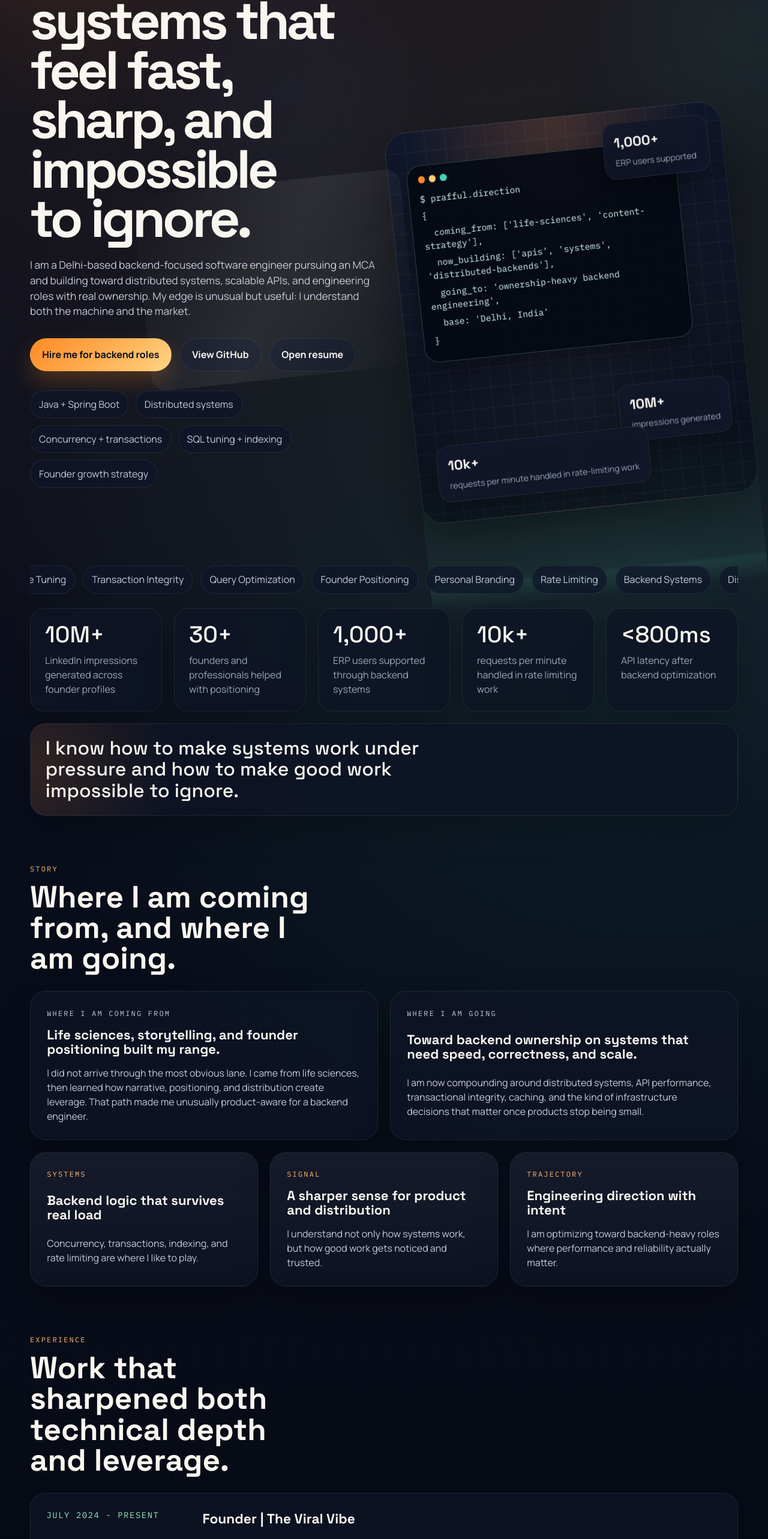
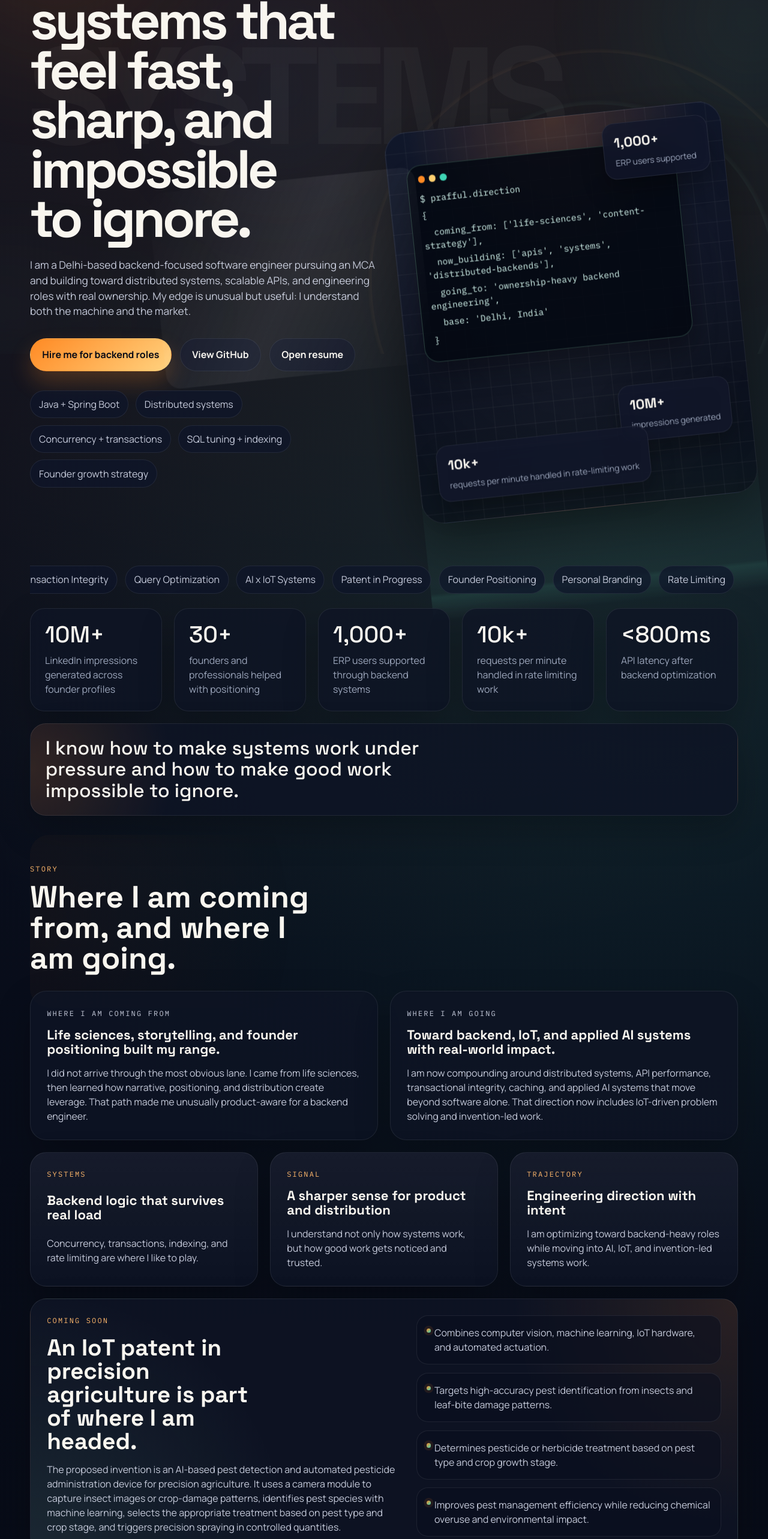
Before and after one commit to Prafful7601/personal-portfolio, a React (Vite) app: page / in a window 1280 px wide. Shown: the part 210-2776 px from the top of the page at 60% size. Built offline with nearby package versions, Linux system fonts and the light colour scheme.

Commit message:
feat: add parallax background and patent trajectory

```diff
--- a/src/App.css
+++ b/src/App.css
@@ -2,6 +2,88 @@
   position: relative;
   overflow: clip;
   isolation: isolate;
+}
+
+.parallax-stage {
+  position: fixed;
+  inset: 0;
+  overflow: hidden;
+  pointer-events: none;
+  z-index: 0;
+}
+
+.parallax-grid,
+.parallax-rings,
+.parallax-beam,
+.parallax-ghost {
+  position: absolute;
+}
+
+.parallax-grid {
+  inset: -10%;
+  background:
+    linear-gradient(rgba(255, 255, 255, 0.03) 1px, transparent 1px),
+    linear-gradient(90deg, rgba(255, 255, 255, 0.03) 1px, transparent 1px);
+  background-size: 5rem 5rem;
+  mask-image: radial-gradient(circle at center, rgba(0, 0, 0, 0.92), transparent 78%);
+}
+
+.parallax-rings {
+  top: 14vh;
+  left: 48%;
+  width: 48rem;
+  height: 48rem;
+  border-radius: 50%;
+  transform-origin: 50% 50%;
+  background:
+    radial-gradient(circle, transparent 32%, rgba(255, 255, 255, 0.06) 32.3%, transparent 33.4%),
+    radial-gradient(circle, transparent 47%, rgba(154, 233, 194, 0.08) 47.3%, transparent 48.6%),
+    radial-gradient(circle, transparent 61%, rgba(255, 186, 108, 0.08) 61.3%, transparent 62.4%);
+  opacity: 0.64;
+}
+
+.parallax-beam {
+  width: 34rem;
+  height: 14rem;
+  border-radius: 999px;
+  filter: blur(70px);
+  opacity: 0.2;
+}
+
+.parallax-beam-a {
+  top: 22vh;
+  right: -8rem;
+  transform: rotate(-18deg);
+  background: linear-gradient(90deg, rgba(255, 138, 36, 0.2), rgba(255, 138, 36, 0.02));
+}
+
+.parallax-beam-b {
+  bottom: 18vh;
+  left: -8rem;
+  transform: rotate(16deg);
+  background: linear-gradient(90deg, rgba(154, 233, 194, 0.16), rgba(154, 233, 194, 0.02));
+}
+
+.parallax-ghost {
+  inset: auto;
+  font-family: 'Space Grotesk', sans-serif;
+  font-size: clamp(7rem, 18vw, 16rem);
+  font-weight: 700;
+  letter-spacing: -0.08em;
+  color: rgba(255, 255, 255, 0.035);
+  white-space: nowrap;
+  line-height: 0.82;
+  user-select: none;
+}
+
+.parallax-ghost-a {
+  top: 12vh;
+  left: -2%;
+}
+
+.parallax-ghost-b {
+  bottom: 10vh;
+  right: -2%;
 }
 
 .progress-bar {
@@ -429,6 +511,7 @@ main {
 .metrics-section,
 .trajectory-grid,
 .focus-grid,
+.patent-shell,
 .project-grid,
 .two-column-grid,
 .skills-grid {
@@ -444,6 +527,7 @@ main {
 .metric-card,
 .trajectory-card,
 .focus-card,
+.patent-card,
 .timeline-item,
 .project-card,
 .info-card,
@@ -460,6 +544,7 @@ main {
 .metric-card::after,
 .trajectory-card::after,
 .focus-card::after,
+.patent-card::after,
 .project-card::after,
 .skill-card::after,
 .info-card::after {
@@ -476,6 +561,7 @@ main {
 .metric-card:hover::after,
 .trajectory-card:hover::after,
 .focus-card:hover::after,
+.patent-card:hover::after,
 .project-card:hover::after,
 .skill-card:hover::after,
 .info-card:hover::after {
@@ -520,6 +606,19 @@ main {
 
 .content-section {
   padding: 5rem 0 0;
+  position: relative;
+}
+
+.content-section::before {
+  content: '';
+  position: absolute;
+  inset: 2rem 0 auto;
+  height: 18rem;
+  border-radius: 2rem;
+  background: radial-gradient(circle at left, rgba(255, 138, 36, 0.08), transparent 38%);
+  opacity: 0.55;
+  pointer-events: none;
+  z-index: -1;
 }
 
 .section-heading {
@@ -550,6 +649,7 @@ main {
 
 .trajectory-grid,
 .focus-grid,
+.patent-shell,
 .project-grid,
 .two-column-grid {
   grid-template-columns: repeat(2, minmax(0, 1fr));
@@ -557,6 +657,7 @@ main {
 
 .trajectory-card,
 .focus-card,
+.patent-card,
 .info-card,
 .skill-card,
 .project-card {
@@ -582,6 +683,66 @@ main {
 .focus-grid {
   margin-top: 1.25rem;
   grid-template-columns: repeat(3, minmax(0, 1fr));
+}
+
+.patent-card {
+  margin-top: 1.25rem;
+  background:
+    radial-gradient(circle at top right, rgba(255, 138, 36, 0.12), transparent 30%),
+    radial-gradient(circle at bottom left, rgba(154, 233, 194, 0.1), transparent 35%),
+    rgba(14, 20, 37, 0.86);
+}
+
+.patent-shell {
+  grid-template-columns: 1.08fr 0.92fr;
+  align-items: start;
+}
+
+.patent-copy {
+  display: grid;
+  gap: 0.95rem;
+}
+
+.patent-copy h3 {
+  margin: 0;
+  font-family: 'Space Grotesk', sans-serif;
+  color: var(--heading);
+  font-size: clamp(1.7rem, 3vw, 2.4rem);
+  line-height: 1.02;
+  max-width: 14ch;
+}
+
+.patent-copy p:last-child {
+  color: var(--muted-strong);
+}
+
+.patent-points {
+  list-style: none;
+  padding: 0;
+  margin: 0;
+  display: grid;
+  gap: 0.85rem;
+}
+
+.patent-points li {
+  position: relative;
+  padding: 1rem 1rem 1rem 1.8rem;
+  border-radius: 1.2rem;
+  border: 1px solid rgba(255, 255, 255, 0.08);
+  background: rgba(10, 16, 31, 0.6);
+  color: var(--muted-strong);
+}
+
+.patent-points li::before {
+  content: '';
+  position: absolute;
+  top: 1.3rem;
+  left: 1rem;
+  width: 0.45rem;
+  height: 0.45rem;
+  border-radius: 999px;
+  background: linear-gradient(140deg, #ff8a24, #3fd4b4);
+  box-shadow: 0 0 0 0.28rem rgba(255, 138, 36, 0.1);
 }
 
 .focus-card {
@@ -825,6 +986,7 @@ main {
   .hero-section,
   .trajectory-grid,
   .focus-grid,
+  .patent-shell,
   .project-grid,
   .two-column-grid,
   .contact-band,
@@ -845,6 +1007,12 @@ main {
 
   .hero-panel {
     min-height: 35rem;
+  }
+
+  .parallax-rings {
+    left: 34%;
+    width: 34rem;
+    height: 34rem;
   }
 }
 
@@ -868,6 +1036,21 @@ main {
 
   .hero-copy h1 {
     font-size: clamp(2.95rem, 15vw, 4.6rem);
+  }
+
+  .parallax-ghost {
+    font-size: clamp(4.4rem, 20vw, 7rem);
+  }
+
+  .parallax-rings {
+    top: 18vh;
+    left: 24%;
+    width: 24rem;
+    height: 24rem;
+  }
+
+  .parallax-beam {
+    width: 20rem;
   }
 
   .hero-text {
--- a/src/App.jsx
+++ b/src/App.jsx
@@ -24,9 +24,9 @@ const journey = [
   },
   {
     label: 'Where I am going',
-    title: 'Toward backend ownership on systems that need speed, correctness, and scale.',
+    title: 'Toward backend, IoT, and applied AI systems with real-world impact.',
     text:
-      'I am now compounding around distributed systems, API performance, transactional integrity, caching, and the kind of infrastructure decisions that matter once products stop being small.',
+      'I am now compounding around distributed systems, API performance, transactional integrity, caching, and applied AI systems that move beyond software alone. That direction now includes IoT-driven problem solving and invention-led work.',
   },
 ]
 
@@ -47,9 +47,22 @@ const focusCards = [
     tag: 'Trajectory',
     title: 'Engineering direction with intent',
     text:
-      'I am optimizing toward backend-heavy roles where performance and reliability actually matter.',
+      'I am optimizing toward backend-heavy roles while moving into AI, IoT, and invention-led systems work.',
   },
 ]
+
+const upcomingPatent = {
+  tag: 'Coming Soon',
+  title: 'An IoT patent in precision agriculture is part of where I am headed.',
+  summary:
+    'The proposed invention is an AI-based pest detection and automated pesticide administration device for precision agriculture. It uses a camera module to capture insect images or crop-damage patterns, identifies pest species with machine learning, selects the appropriate treatment based on pest type and crop stage, and triggers precision spraying in controlled quantities.',
+  points: [
+    'Combines computer vision, machine learning, IoT hardware, and automated actuation.',
+    'Targets high-accuracy pest identification from insects and leaf-bite damage patterns.',
+    'Determines pesticide or herbicide treatment based on pest type and crop growth stage.',
+    'Improves pest management efficiency while reducing chemical overuse and environmental impact.',
+  ],
+}
 
 const experience = [
   {
@@ -184,6 +197,8 @@ const marquee = [
   'Performance Tuning',
   'Transaction Integrity',
   'Query Optimization',
+  'AI x IoT Systems',
+  'Patent in Progress',
   'Founder Positioning',
   'Personal Branding',
   'Rate Limiting',
@@ -217,10 +232,37 @@ function App() {
     [0, 0.28],
     [0, prefersReducedMotion ? 0 : -6],
   )
+  const bgYSlow = useTransform(scrollYProgress, [0, 1], [0, prefersReducedMotion ? 0 : -120])
+  const bgYMedium = useTransform(scrollYProgress, [0, 1], [0, prefersReducedMotion ? 0 : 180])
+  const bgYFast = useTransform(scrollYProgress, [0, 1], [0, prefersReducedMotion ? 0 : 280])
+  const bgRotate = useTransform(scrollYProgress, [0, 1], [0, prefersReducedMotion ? 0 : 18])
+  const bgScale = useTransform(scrollYProgress, [0, 1], [1, prefersReducedMotion ? 1 : 1.14])
+  const ghostX = useTransform(scrollYProgress, [0, 1], ['-4%', prefersReducedMotion ? '-4%' : '8%'])
+  const ghostXReverse = useTransform(
+    scrollYProgress,
+    [0, 1],
+    ['6%', prefersReducedMotion ? '6%' : '-6%'],
+  )
+  const gridOpacity = useTransform(scrollYProgress, [0, 0.3, 1], [0.22, 0.34, 0.16])
 
   return (
     <div className="page-shell">
       <motion.div className="progress-bar" style={{ scaleX: progressScale }} />
+      <div className="parallax-stage" aria-hidden="true">
+        <motion.div className="parallax-grid" style={{ y: bgYSlow, opacity: gridOpacity }} />
+        <motion.div className="parallax-rings" style={{ y: bgYMedium, rotate: bgRotate, scale: bgScale }} />
+        <motion.div className="parallax-beam parallax-beam-a" style={{ y: bgYFast }} />
+        <motion.div className="parallax-beam parallax-beam-b" style={{ y: bgYMedium }} />
+        <motion.div className="parallax-ghost parallax-ghost-a" style={{ y: bgYMedium, x: ghostX }}>
+          SYSTEMS
+        </motion.div>
+        <motion.div
+          className="parallax-ghost parallax-ghost-b"
+          style={{ y: bgYFast, x: ghostXReverse }}
+        >
+          SCALE
+        </motion.div>
+      </div>
       <motion.div className="ambient-orb ambient-orb-a" style={{ y: heroOrbY }} />
       <motion.div className="ambient-orb ambient-orb-b" style={{ y: heroOrbY }} />
       <motion.div className="ambient-orb ambient-orb-c" style={{ y: heroOrbY }} />
@@ -415,6 +457,22 @@ function App() {
               </Reveal>
             ))}
           </div>
+
+          <Reveal as="article" className="patent-card" delay={0.18}>
+            <div className="patent-shell">
+              <div className="patent-copy">
+                <p className="section-tag">{upcomingPatent.tag}</p>
+                <h3>{upcomingPatent.title}</h3>
+                <p>{upcomingPatent.summary}</p>
+              </div>
+
+              <ul className="patent-points">
+                {upcomingPatent.points.map((point) => (
+                  <li key={point}>{point}</li>
+                ))}
+              </ul>
+            </div>
+          </Reveal>
         </section>
 
         <section className="content-section" id="work" aria-labelledby="experience-title">
```
